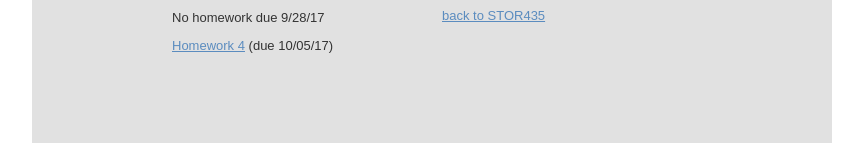
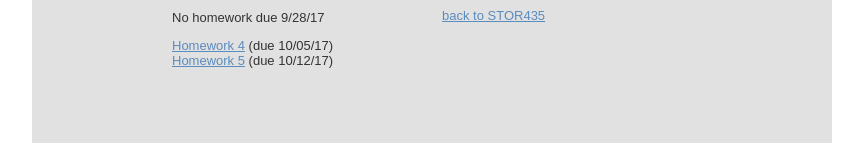
Before and after one commit to janhannig/website, a plain HTML site: page STOR435/stor435_homeworks.html in a window 1280 px wide. Shown: the part 463-606 px from the top of the page, without its empty margins (208-1071 px from the left). Drawn offline with Linux system fonts and the light colour scheme.

Commit message:
Add HW5 to 435

```diff
--- a/STOR435/stor435_homeworks.html
+++ b/STOR435/stor435_homeworks.html
@@ -52,6 +52,7 @@
   </a><a href="homeworks/HW03.pdf">Homework 3</a> (due 09/21/17)</p>
   <p>No homework due 9/28/17</p>
   <p><a href="homeworks/HW04.pdf">Homework 4</a> (due 10/05/17)<a href="HW06.pdf"><br />
+  </a><a href="homeworks/HW05.pdf">Homework 5</a> (due 10/12/17)<a href="HW06.pdf">    <br />
   </a></p>
   <p>&nbsp;</p>
   <p>&nbsp;</p>
```
Also changed, not shown: 4 other files.
